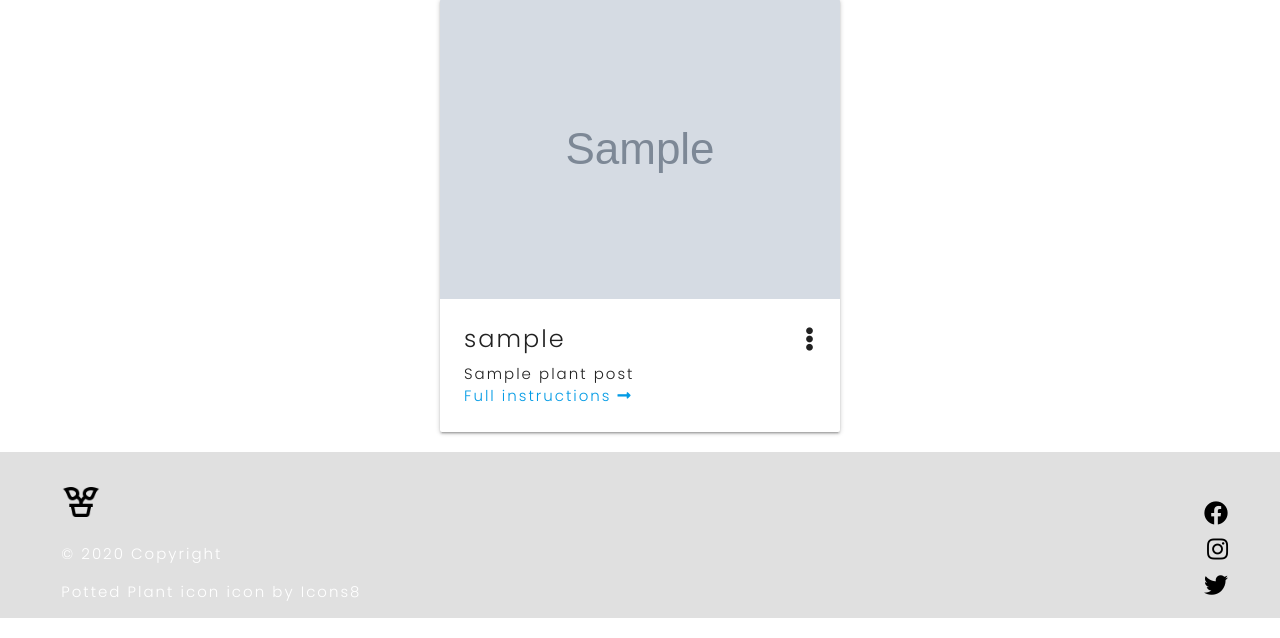
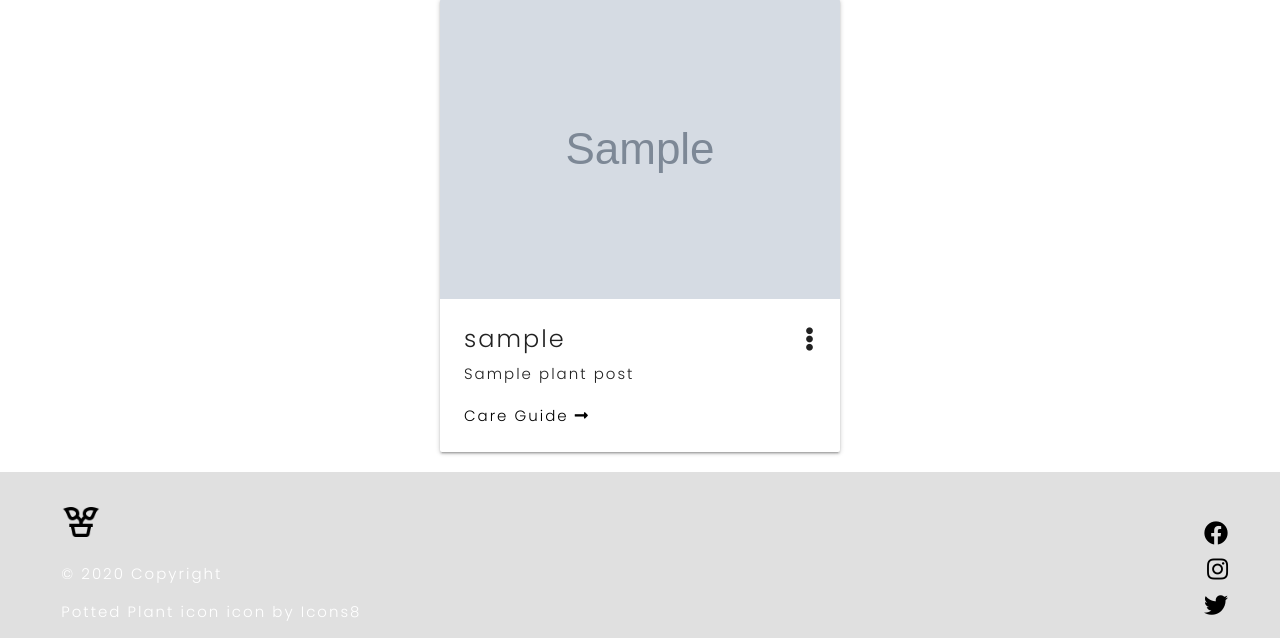
Before and after one commit to Code-Institute-Submissions/houseplant-heroes, a Flask app: page /all_plants in a window 1280 px wide. Shown: the part 809-1447 px from the top of the page. Run offline with Flask 2, Linux system fonts and the light colour scheme; grey boxes marked "Sample" are stand-in pictures; a database or web service that is not in the repository returns one stand-in record (values such as "Sample title"); some libraries are stand-ins or nearby versions.

Commit message:
Change 'full instructions' link to 'care guide' and style

```diff
--- a/static/css/style.css
+++ b/static/css/style.css
@@ -101,7 +101,7 @@ a.brand-logo.black-text.left {
 body > section > div > div > form > div:nth-child(10) > div > div > input,
 body > section > div > form > div:nth-child(10) > div > div > input {
   font-size: 16px;
-  color: #9e9e9e ;
+  color: #9e9e9e;
   font-family: "Poppins", sans-serif;
   letter-spacing: 2px;
 }
@@ -144,12 +144,12 @@ body > section > div > form > div:nth-child(10) > div > div > input {
 
 /*-------- hover --------*/
 .hover-col:hover {
-  color: #9e9e9e ;
+  color: #9e9e9e;
 }
 
 .home-icons {
   font-size: 52px;
-  color: #9e9e9e ;
+  color: #9e9e9e;
 }
 
 .grid {
@@ -195,6 +195,10 @@ body > section > div > form > div:nth-child(10) > div > div > input {
   height: 40px;
 }
 
-.footer-spacing{
-    padding: 30px 50px 0 50px;
+.footer-spacing {
+  padding: 30px 50px 0 50px;
 }
+
+.padding-top-20 {
+  padding-top: 20px;
+}
--- a/templates/all_plants.html
+++ b/templates/all_plants.html
@@ -72,17 +72,20 @@
           />
         </div>
         <div class="card-content">
-          <span class="card-title activator grey-text text-darken-4"
+          <span class="card-title activator"
             >{{ plant_post.plant_nickname }}
             <i class="fas fa-ellipsis-v right"></i>
           </span>
           <p>{{ plant_post.plant_botanical_name }}</p>
-          <p>
-            <a
-              href="{{ url_for('plant_profile', plant_post_id=plant_post._id) }}"
-              >Full instructions <i class="fas fa-long-arrow-alt-right"></i
-            ></a>
-          </p>
+
+          <a
+            class="black-text"
+            href="{{ url_for('plant_profile', plant_post_id=plant_post._id) }}"
+          >
+            <p class="hover-col padding-top-20">
+              Care Guide
+              <i class="fas fa-long-arrow-alt-right hover-col"></i></p
+          ></a>
           <!-- delete modal Structure -->
           <div id="delete-modal" class="modal">
             <div class="modal-content">
@@ -116,8 +119,13 @@
           {% if plant_post.is_air_purifying == "on" %}
           <p><i class="fas fa-leaf"></i> This plant is air purfying</p>
           {% endif %}
-          <a href="{{ url_for('plant_profile', plant_post_id=plant_post._id) }}"
-            >Full instructions <i class="fas fa-long-arrow-alt-right"></i
+          <a
+            class="black-text"
+            href="{{ url_for('plant_profile', plant_post_id=plant_post._id) }}"
+          >
+            <p class="hover-col padding-top-20">
+              Care Guide
+              <i class="fas fa-long-arrow-alt-right hover-col"></i></p
           ></a>
         </div>
       </div>
```
